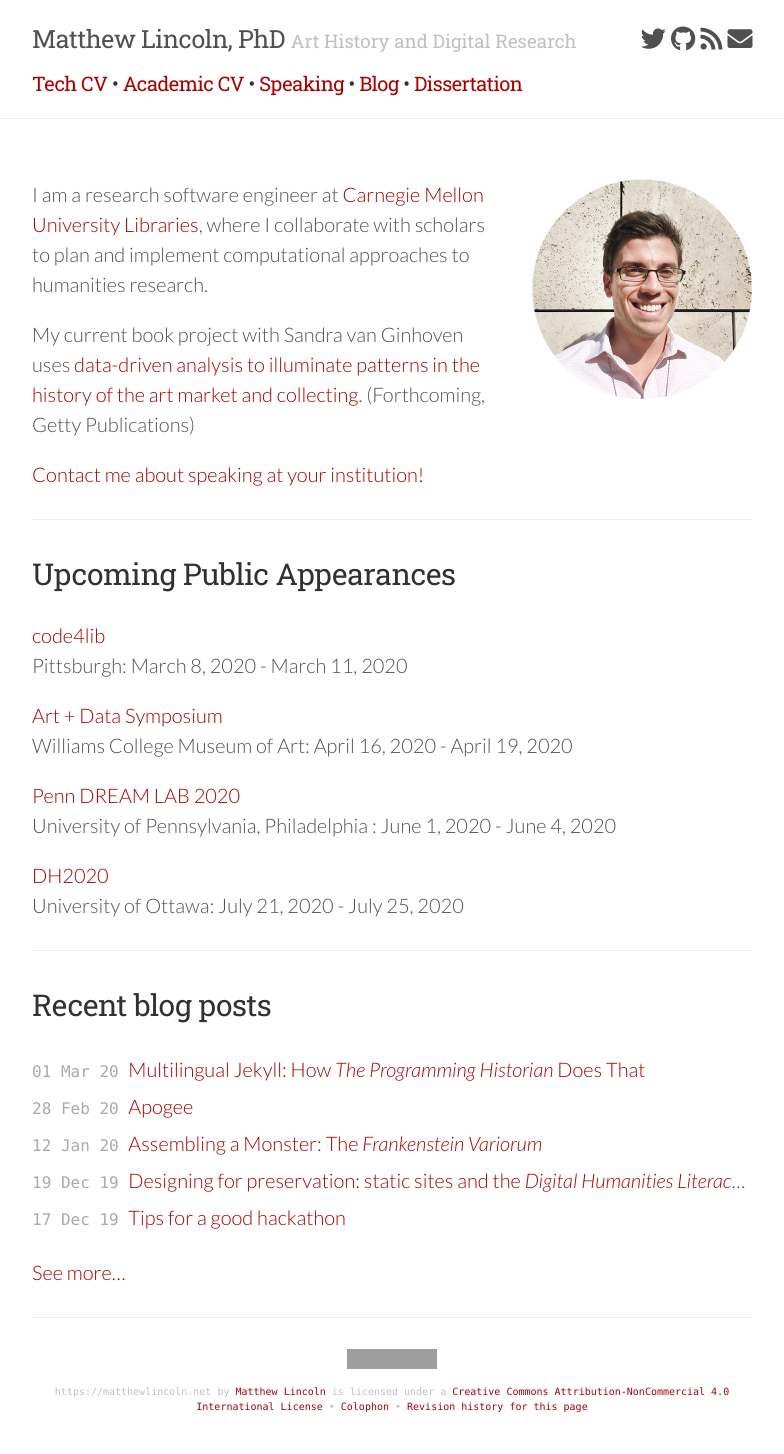
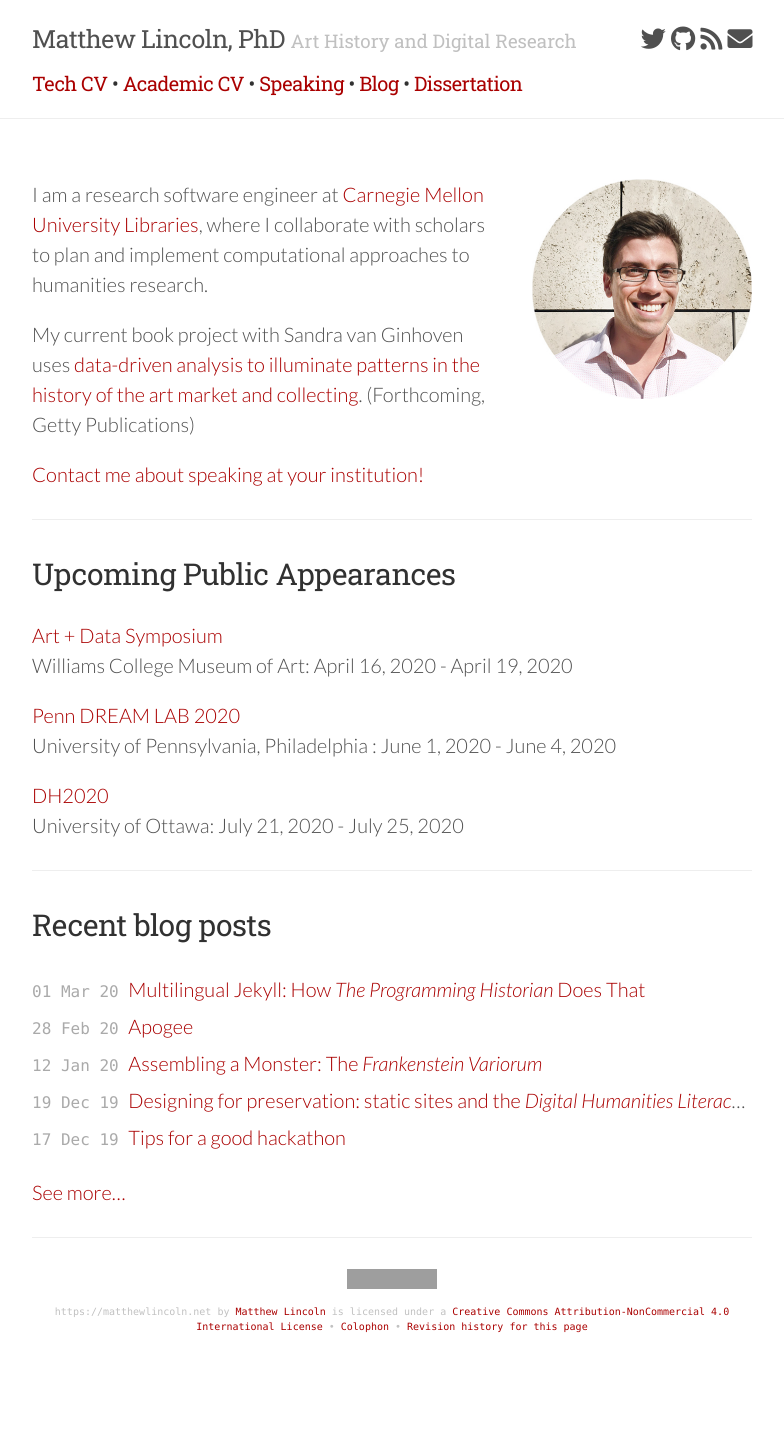
Before and after one commit to mdlincoln/mdlincoln.github.io, a Jekyll site: the page built from index.md, in a window 1280 px wide. Shown: the whole page, without its empty margins (248-1032 px from the left). Built offline with Jekyll 4.4.1, drawn with Linux system fonts in a browser that asks for light colours; nearby versions of some CDN libraries; after the commit the page ends 1374 px from its top, so only the background shows below that; grey boxes are pictures that could not be loaded.

Commit message:
code4lib over

```diff
--- a/_data/travel.yaml
+++ b/_data/travel.yaml
@@ -15,8 +15,3 @@ entries:
     datestart: 2020-07-21T05:00:00.000Z
     dateend: 2020-07-25T05:00:00.000Z
     url: https://dh2020.adho.org
-  - venue: code4lib
-    location: Pittsburgh
-    datestart: 2020-03-08T05:00:00.000Z
-    dateend: 2020-03-11T05:00:00.000Z
-    url: https://2020.code4lib.org/
```
